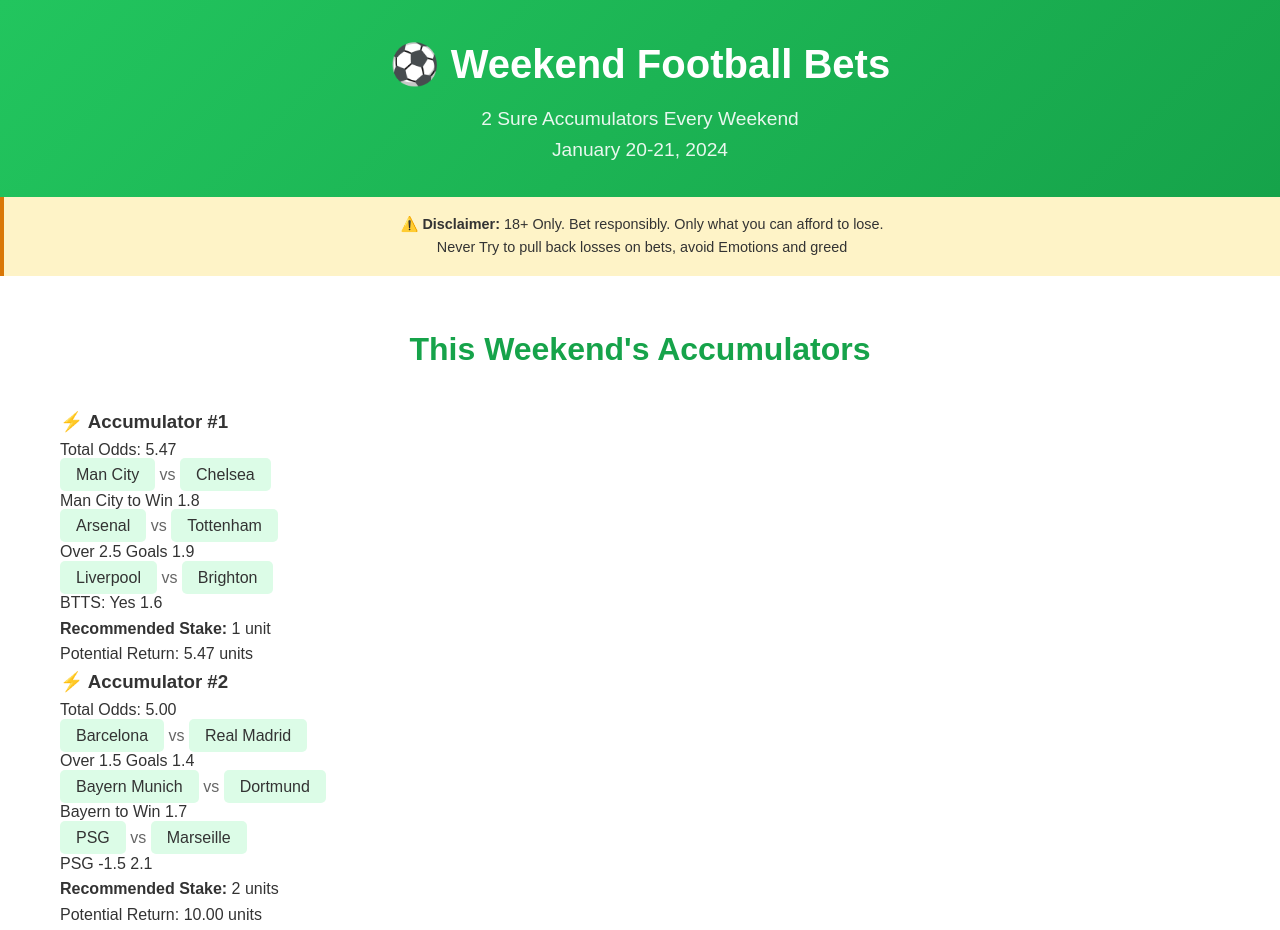
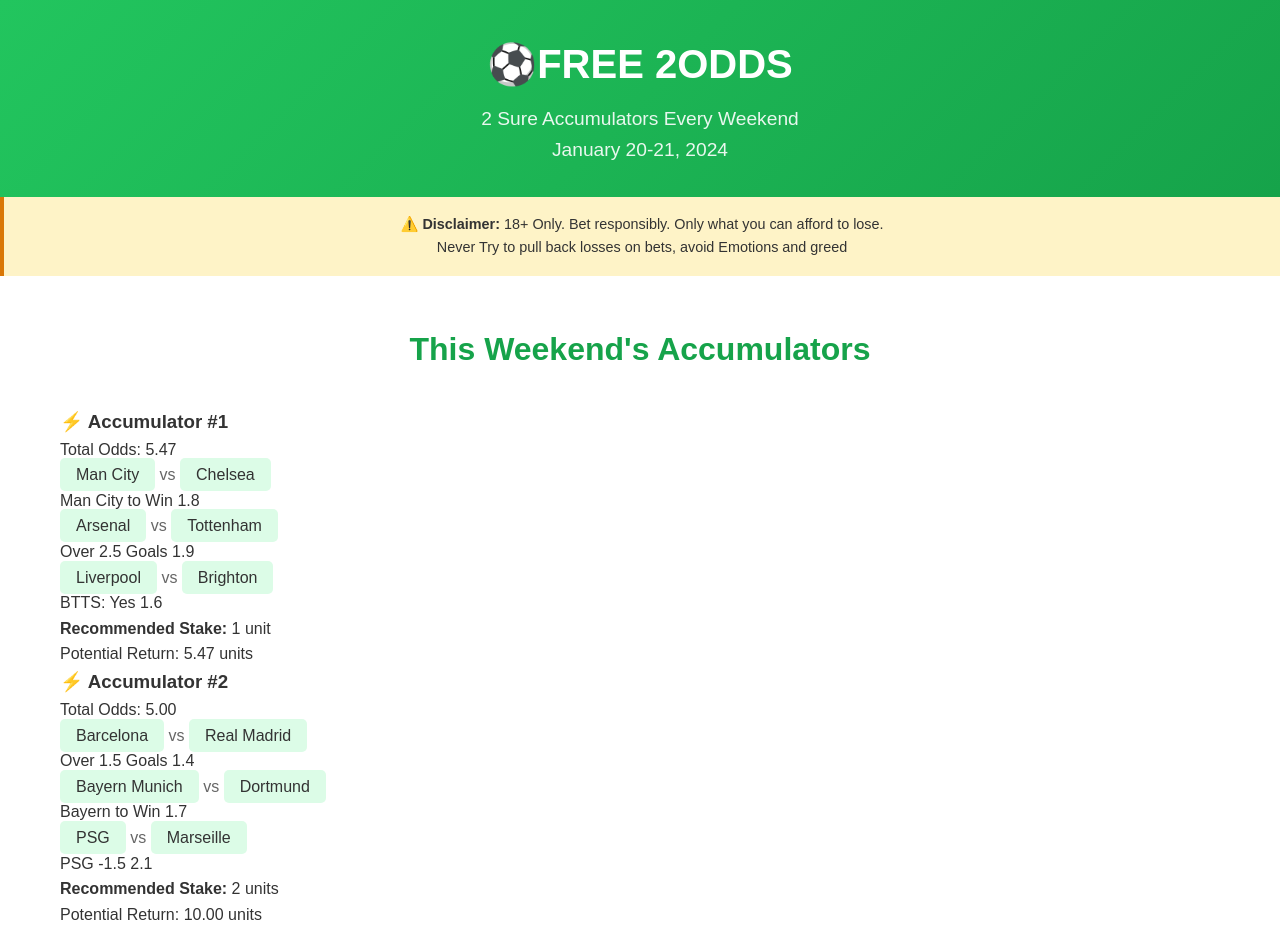
Before and after one commit to Pseudophobe/FREE-2ODDS, a plain HTML site: page index.html in a window 1280 px wide. Shown: the top 930 px of the page. Drawn offline with Linux system fonts and the light colour scheme.

Commit message:
Update index.html

```diff
--- a/index.html
+++ b/index.html
@@ -10,7 +10,7 @@
     <!-- Header -->
     <header>
         <div class="container">
-            <h1>⚽ Weekend Football Bets</h1>
+            <h1>⚽FREE 2ODDS</h1>
             <p>2 Sure Accumulators Every Weekend</p>
             <p id="week-title">Loading weekly picks...</p>
         </div>
@@ -81,4 +81,5 @@
     <script src="weekly-data.js"></script>
     <script src="auto-loader.js"></script>
 </body>
+
 </html>
```
